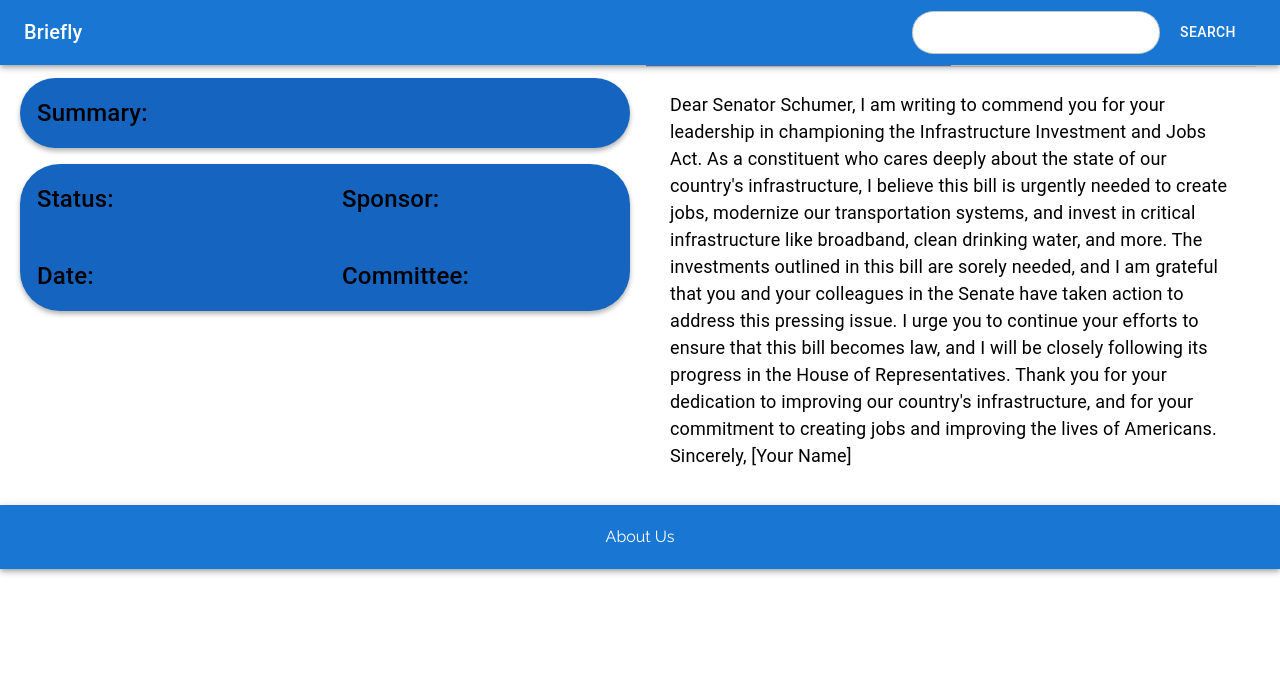
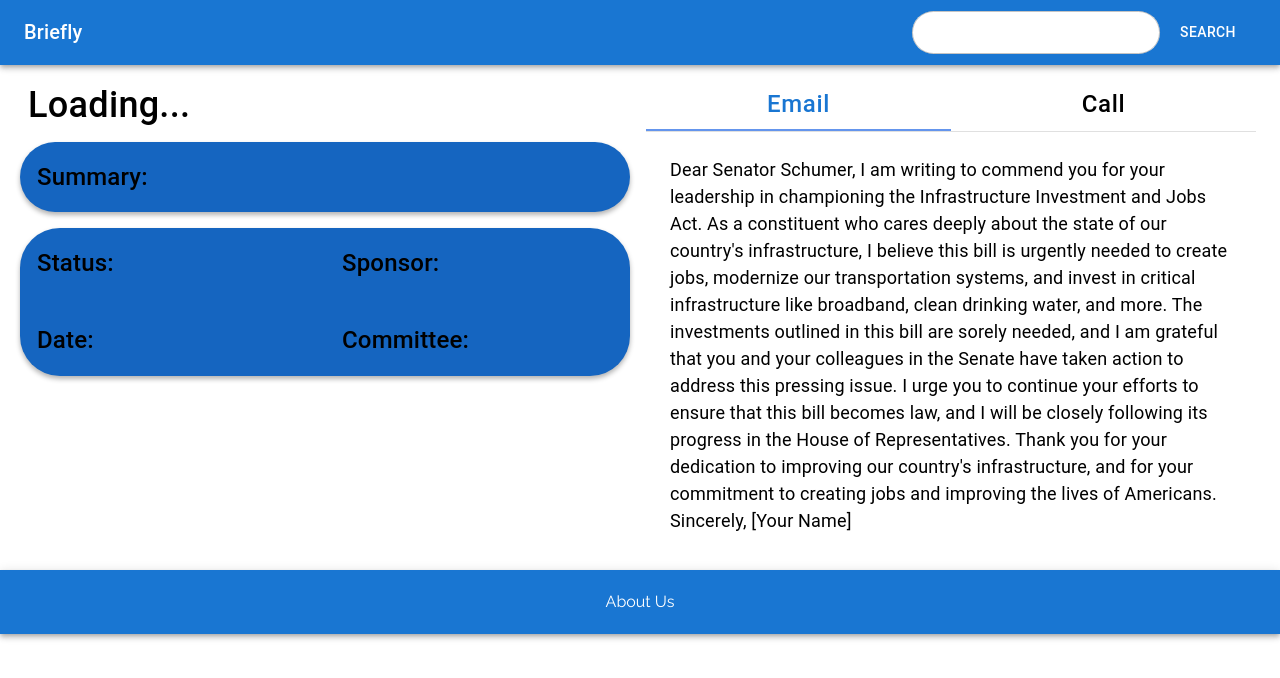
Before and after one commit to maxgonick/briefly, a Next.js app: page /bill in a window 1280 px wide. Shown: the top 678 px of the page. Built offline with nearby package versions, Linux system fonts and the light colour scheme.

Commit message:
gradient animation

```diff
--- a/src/components/BillFullInfo.tsx
+++ b/src/components/BillFullInfo.tsx
@@ -1,26 +1,50 @@
-import * as React from 'react';
-import Box from '@mui/material/Box';
-import { Typography } from '@mui/material';
+import * as React from "react";
+import Box from "@mui/material/Box";
+import { Typography } from "@mui/material";
 
-export default function BillFullInfo(props:{billName: string, billStatus: string, billDate: string, billSponsor: string, billCommittee: string, billSummary: string}){
+export default function BillFullInfo(props: {
+  billName: string;
+  billStatus: string;
+  billDate: string;
+  billSponsor: string;
+  billCommittee: string;
+  billSummary: string;
+}) {
   return (
-        <div className = "flex flex-col">
-            <Typography variant="h6" component="div" sx={{ flexGrow: 1, fontSize: 36, marginLeft: 2}}>
+    <div className="flex flex-col">
+      <Typography
+        variant="h6"
+        component="div"
+        sx={{ flexGrow: 1, fontSize: 36, marginLeft: 2 }}
+      >
         {props.billName}
       </Typography>
       <Box
         sx={{
           margin: 1,
           width: 1,
-                    backgroundColor: 'primary.dark',
+          backgroundColor: "primary.dark",
           borderRadius: 10,
-                    boxShadow: '0px 3px 5px rgba(0, 0, 0, 0.3)',
-                    flexGrow: 1
+          boxShadow: "0px 3px 5px rgba(0, 0, 0, 0.3)",
+          flexGrow: 1,
         }}
       >
         <div>
-                    <Typography variant="h6" component="div" sx={{ flexGrow: 1, fontSize: 24, textIndent: 1, flex:1, padding: 2}}>
-                        <p className = "break-words">Summary: {props.billSummary}<br/></p>
+          <Typography
+            variant="h6"
+            component="div"
+            sx={{
+              flexGrow: 1,
+              fontSize: 24,
+              textIndent: 1,
+              flex: 1,
+              padding: 2,
+            }}
+          >
+            <p className="break-words">
+              Summary: {props.billSummary}
+              <br />
+            </p>
           </Typography>
         </div>
       </Box>
@@ -28,25 +52,63 @@
         sx={{
           margin: 1,
           width: 1,
-                    backgroundColor: 'primary.dark',
+          backgroundColor: "primary.dark",
           borderRadius: 10,
-                    boxShadow: '0px 3px 5px rgba(0, 0, 0, 0.3)',
-                    flexGrow: 1
+          boxShadow: "0px 3px 5px rgba(0, 0, 0, 0.3)",
+          flexGrow: 1,
         }}
       >
-                <div className = "flex flex-row">
-                    <Typography variant="h6" component="div" sx={{ flexGrow: 1, fontSize: 24, textIndent: 1, width: 0.5, flex:1, padding: 2}}>
-                        <p className = "break-words">Status: {props.billStatus}<br/></p>
-                        <p><br/></p>
-                        <p className = "break-words">Date: {props.billDate}<br/></p>
+        <div className="flex flex-row">
+          <Typography
+            variant="h6"
+            component="div"
+            sx={{
+              flexGrow: 1,
+              fontSize: 24,
+              textIndent: 1,
+              width: 0.5,
+              flex: 1,
+              padding: 2,
+            }}
+          >
+            <p className="break-words">
+              Status: {props.billStatus}
+              <br />
+            </p>
+            <p>
+              <br />
+            </p>
+            <p className="break-words">
+              Date: {props.billDate}
+              <br />
+            </p>
           </Typography>
-                    <Typography variant="h6" component="div" sx={{ flexGrow: 1, fontSize: 24, textIndent: 1, width: 0.5, flex:1, padding: 2}}>
-                        <p className = "break-words">Sponsor: {props.billSponsor}<br/></p>
-                        <p><br/></p>
-                        <p className = "break-words">Committee: {props.billCommittee}<br/></p>
+          <Typography
+            variant="h6"
+            component="div"
+            sx={{
+              flexGrow: 1,
+              fontSize: 24,
+              textIndent: 1,
+              width: 0.5,
+              flex: 1,
+              padding: 2,
+            }}
+          >
+            <p className="break-words">
+              Sponsor: {props.billSponsor}
+              <br />
+            </p>
+            <p>
+              <br />
+            </p>
+            <p className="break-words">
+              Committee: {props.billCommittee}
+              <br />
+            </p>
           </Typography>
         </div>
       </Box>
     </div>
-    )
-};
+  );
+}
--- a/src/components/Header.tsx
+++ b/src/components/Header.tsx
@@ -13,8 +13,8 @@
 
 export default function Header() {
   return (
-    <Box sx={{ flexGrow: 1 }}>
-      <AppBar position="absolute">
+    <Box sx={{ flexGrow: 0 }}>
+      <AppBar position="static">
         <Toolbar>
           <Typography variant="h6" component="div" sx={{ flexGrow: 1 }}>
             Briefly
--- a/src/pages/bill.tsx
+++ b/src/pages/bill.tsx
@@ -45,12 +45,12 @@
         const result = await fetch(`/api/getBill?id=${billId}`);
         const resultJson = await result.json();
         console.log(resultJson);
-        const summaryResult = await fetch(
-          `/api/summarizeBill?input=${resultJson.bill.description}`
-        );
+        // const summaryResult = await fetch(
+        //   `/api/summarizeBill?input=${resultJson.bill.description}`
+        // );
 
-        const summaryResultJSON = await summaryResult.json();
-        console.log(summaryResultJSON);
+        // const summaryResultJSON = await summaryResult.json();
+        // console.log(summaryResultJSON);
         setbillObj({
           name: resultJson.bill.title,
           status: intToStatus(
@@ -63,7 +63,7 @@
             })
             .join(", "),
           committee: resultJson.bill.committee.name,
-          summary: summaryResultJSON.summary,
+          summary: resultJson.bill.description,
         });
       }
     };
@@ -73,7 +73,7 @@
   return (
     <div>
       <Header />
-      <div className="flex flex-row w-auto justify-evenly">
+      <div className="flex  w-auto justify-evenly">
         <div className="w-1/2 p-3">
           <BillFullInfo
             billName={billObj.name}
--- a/src/pages/index.tsx
+++ b/src/pages/index.tsx
@@ -87,9 +87,9 @@
   }, [state]);
   return (
     <>
-      <div className="h-screen bg-gradient-to-r from-indigo-500">
-        <Header />
-        <div className="flex flex-col justify-center content-center text-center h-screen ">
+      <div className="flex flex-col h-screen">
+        {/* <Header /> */}
+        <div className={styles.main}>
           <Box
             sx={{
               width: 550,
```
Also changed, not shown: src/styles/Index.module.css (+21 -2 lines). Lines whose indentation alone changed are shown as unchanged.
